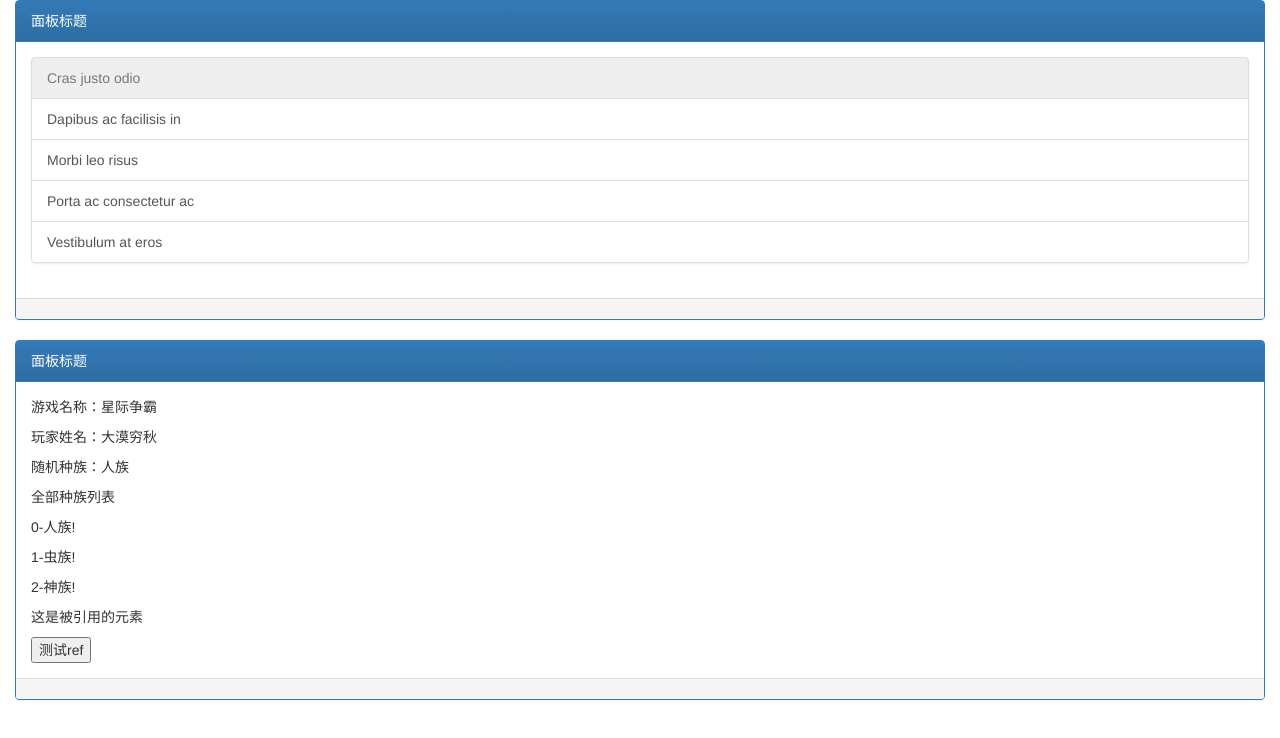
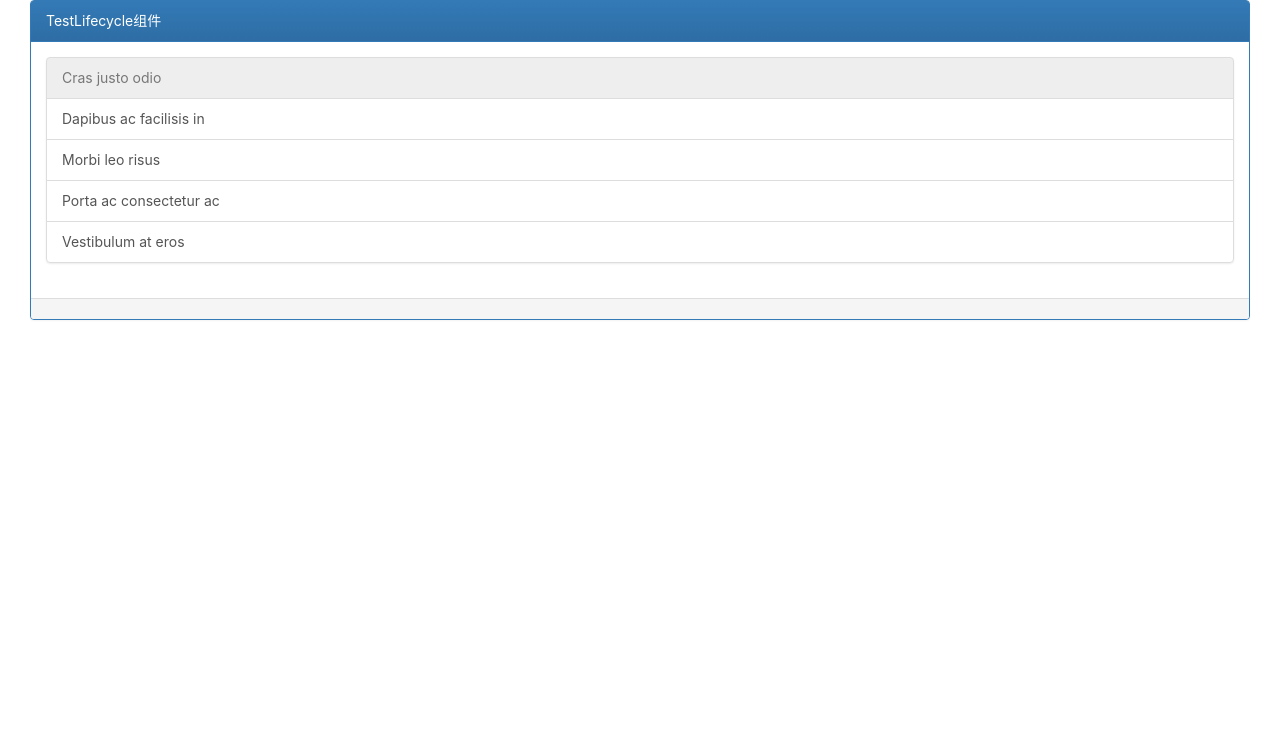
Before and after one commit to damoqiongqiu/learn-react, a React (Create React App) app: page / in a window 1280 px wide. Shown: the top 738 px of the page. Built offline with nearby package versions, Linux system fonts and the light colour scheme.

Commit message:
finish lifecycle examples

```diff
--- a/src/App.js
+++ b/src/App.js
@@ -1,65 +1,12 @@
 import React, { Component } from 'react';
-import 'bootstrap/dist/css/bootstrap.css';
-import 'bootstrap/dist/css/bootstrap-theme.css';
-
 import './App.css';
-
-/**
- * JSX 的作用与其它框架中的模板表达式比较类似，必须掌握以下技术细节：
- * 1、引入外部CSS，在HTML标签中使用样式
- * 2、获取动态值
- * 3、标签模板里面支持函数调用
- * 4、标签内部支持基本表达式
- * 5、JS代码与HTML代码混写
- * 6、ref（真实项目中很少用）
- * 7、事件写法
- */
+import TestLifecycle from "./components/TestLifecycle";
 
 class App extends Component {
-  gameName = "星际争霸";
-
-  names = ['人族', '虫族', '神族'];
-
-  getUserName() {
-    return "大漠穷秋";
-  }
-
   render() {
     return (
       <div className="container-fluid">
-        <div className="panel panel-primary">
-          <div className="panel-heading">面板标题</div>
-          <div className="panel-body">
-            <div className="list-group">
-              <a href="#" className="list-group-item disabled">
-                Cras justo odio
-              </a>
-              <a href="#" className="list-group-item">Dapibus ac facilisis in</a>
-              <a href="#" className="list-group-item">Morbi leo risus</a>
-              <a href="#" className="list-group-item">Porta ac consectetur ac</a>
-              <a href="#" className="list-group-item">Vestibulum at eros</a>
-            </div>
-          </div>
-          <div className="panel-footer"></div>
-        </div>
-
-        <div className="panel panel-primary">
-          <div className="panel-heading">面板标题</div>
-          <div className="panel-body">
-            <p>游戏名称：{this.gameName}</p>
-            <p>玩家姓名：{this.getUserName()}</p>
-            <p>随机种族：{Math.ceil(Math.random() * 10) % 2 == 0 ? "人族" : "虫族"}</p>
-            <p>全部种族列表</p>
-            {
-              this.names.map(function (name, index) {
-                return <p key={index}>{index}-{name}!</p>
-              })
-            }
-            <p ref="myText">这是被引用的元素</p>
-            <button onClick={(e) => { alert(this.refs.myText.innerHTML); }}>测试ref</button>
-          </div>
-          <div className="panel-footer"></div>
-        </div>
+        <TestLifecycle></TestLifecycle>
       </div>
     );
   }
--- /dev/null
+++ b/src/components/TestLifecycle.js
@@ -0,0 +1,68 @@
+import React, { Component } from "react";
+
+/**
+ * 共9个生命周期事件
+ * 1、构造
+ * 2、mount
+ * 3、update
+ * 4、unmount
+ */
+class TestLifecycle extends Component {
+    constructor() {
+        super();
+        console.log("TestLifecycle constructor...");
+    }
+
+    componentWillMount() {
+        console.log("TestLifecycle componentWillMount...");
+    }
+
+    componentDidMount() {
+        console.log("TestLifecycle componentDidMount...");
+    }
+
+    componentWillReceiveProps() {
+        console.log("TestLifecycle componentWillReceiveProps...");
+    }
+
+    componentWillUpdate() {
+        console.log("TestLifecycle componentWillUpdate...");
+    }
+
+    componentDidUpdate() {
+        console.log("TestLifecycle componentDidUpdate...");
+    }
+
+    shouldComponentUpdate() {
+        console.log("TestLifecycle shouldComponentUpdate...");
+    }
+
+    render() {
+        console.log("TestLifecycle render...");
+        return (
+            <div className="container-fluid">
+                <div className="panel panel-primary">
+                    <div className="panel-heading">TestLifecycle组件</div>
+                    <div className="panel-body">
+                        <div className="list-group">
+                            <a href="#" className="list-group-item disabled">
+                                Cras justo odio
+                            </a>
+                            <a href="#" className="list-group-item">Dapibus ac facilisis in</a>
+                            <a href="#" className="list-group-item">Morbi leo risus</a>
+                            <a href="#" className="list-group-item">Porta ac consectetur ac</a>
+                            <a href="#" className="list-group-item">Vestibulum at eros</a>
+                        </div>
+                    </div>
+                    <div className="panel-footer"></div>
+                </div>
+            </div>
+        );
+    }
+
+    componentWillUnmount() {
+        console.log("TestLifecycle componentWillUnmount...");
+    }
+}
+
+export default TestLifecycle;
--- a/src/index.js
+++ b/src/index.js
@@ -1,8 +1,10 @@
 import React from 'react';
 import ReactDOM from 'react-dom';
+import * as serviceWorker from './serviceWorker';
+import 'bootstrap/dist/css/bootstrap.css';
+import 'bootstrap/dist/css/bootstrap-theme.css';
 import './index.css';
 import App from './App';
-import * as serviceWorker from './serviceWorker';
 
 ReactDOM.render(<App />, document.getElementById('root'));
 
```
